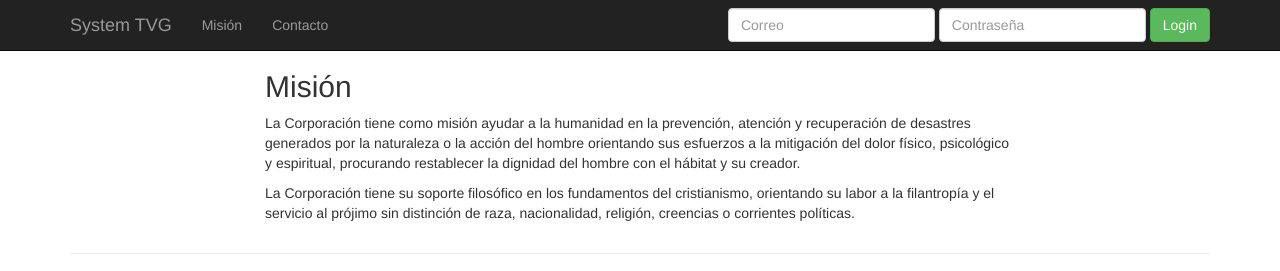
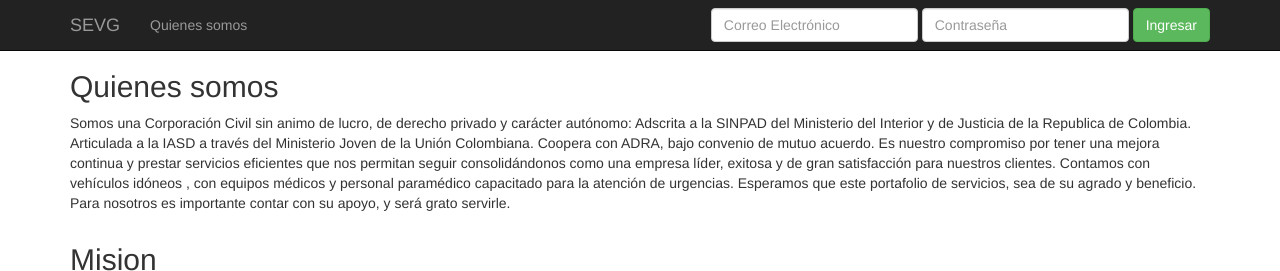
Before and after one commit to b3nkos/sevg, a CodeIgniter app: page /sevg/mision in a window 1280 px wide. Shown: the top 271 px of the page. Run offline with CodeIgniter, Linux system fonts and the light colour scheme.

Commit message:
add design in view home and others

```diff
--- a/frontend/application/views/evento/index.php
+++ b/frontend/application/views/evento/index.php
@@ -40,7 +40,7 @@
             </div>
         </div>
     </div>
-    <hr>
+
 </div>
 
 <!-- Modal -->
--- a/frontend/application/views/includes/footer.php
+++ b/frontend/application/views/includes/footer.php
@@ -1,14 +1,22 @@
 <div class="container">
+
+	<hr>
+
 	<div class="row">
-		<div class="col-md-4"></div>
+
+		<div class="col-md-4">
+		</div>
+
 		<div class="col-md-6">
 			<footer>
-			    <p>© eduardo76609@hotmail.com - <?php echo date('Y')?></p>
-			    <a href="<?php echo site_url('human.txt')?>"><img src="http://humanstxt.org/img/oficial-logos/humanstxt-isolated-blank.gif"></a>
+			    <p>info@rescategarsa.org - <?php echo date('Y')?></p>
 			</footer>
 		</div>
+
 	</div>
+
 </div>
+
 <script src="<?php echo base_url()?>public/js/libraries/jquery.min.js"></script>
 <script src="<?php echo base_url()?>public/js/bootstrap.min.js"></script>
 <script src="<?php echo base_url()?>public/js/ajax.js?<?php echo time()?>"></script>
--- a/frontend/application/views/includes/header.php
+++ b/frontend/application/views/includes/header.php
@@ -3,7 +3,6 @@
     <head>
         <title><?php echo $title?></title>
         <meta charset="UTF-8" />
-        <link type="text/plain" rel="author" href="<?php echo site_url('human.txt')?>" />
         <link rel="stylesheet" href="<?php echo base_url(); ?>public/css/bootstrap.min.css" />
         <style>
             /* Move down content because we have a fixed navbar that is 50px tall */
@@ -24,12 +23,11 @@
                         <span class="icon-bar"></span>
                         <span class="icon-bar"></span>
                     </button>
-                    <a class="navbar-brand" href="<?php echo base_url() ?>">System TVG</a>
+                    <a class="navbar-brand" href="<?php echo base_url() ?>">SEVG</a>
                 </div>
                 <div class="navbar-collapse collapse">
                     <ul class="nav navbar-nav">
-                        <li><a href="<?php echo site_url('mision')?>">Misión</a></li>
-                        <li><a href="#contact">Contacto</a></li>
+                        <li><a href="<?php echo site_url('mision')?>">Quienes somos</a></li>
                         <?php if( $this->session->userdata('Email') !== FALSE ):?>
                             <li><a href="<?php echo site_url('evento')?>">Eventos</a></li>
                         <?php endif;?>
@@ -38,12 +36,12 @@
                     <?php if( $this->session->userdata('Email') === FALSE ): ?>
                         <form class="navbar-form navbar-right" role="form" action="<?php echo site_url('user/login')?>" method="post">
                             <div class="form-group <?php echo isset($error_status) ? $error_status : NULL ?>">
-                                <input type="text" placeholder="Correo" name="email" class="form-control">
+                                <input type="text" placeholder="Correo Electrónico" name="email" class="form-control">
                             </div>
                             <div class="form-group <?php echo isset($error_status) ? $error_status : NULL ?>">
                                 <input type="password" placeholder="Contraseña" name="password" class="form-control">
                             </div>
-                            <button type="submit" class="btn btn-success">Login</button>
+                            <button type="submit" class="btn btn-success">Ingresar</button>
                         </form>
                     <?php else:?>
                         <ul class="nav navbar-nav navbar-right">
@@ -57,8 +55,6 @@
                                     <li role="presentation">
                                         <a role="menuitem" tabindex="-1" href="<?php echo site_url('user/profile')?>">Perfil</a>
                                     </li>
-                                    <li role="presentation"><a role="menuitem" tabindex="-1" href="http://twitter.com/fat">Another action</a></li>
-                                    <li role="presentation"><a role="menuitem" tabindex="-1" href="http://twitter.com/fat">Something else here</a></li>
                                     <li role="presentation" class="divider"></li>
                                     <li role="presentation">
                                         <a role="menuitem" tabindex="-1" href="<?php echo base_url('user/logout')?>"> <span class="glyphicon glyphicon-off"></span> Salir</a>
--- a/frontend/application/views/mision/index.php
+++ b/frontend/application/views/mision/index.php
@@ -1,37 +1,61 @@
 <div class="container">
-    <!-- Example row of columns -->
     <div class="row">
-    <div class="col-md-2">
-    </div>
-        <div class="col-md-8">
-            <h2>Misión</h2>
+
+        <div class="col-md-12">
+            <h2>Quienes somos</h2>
             <p>
-                La Corporación tiene como misión ayudar a la humanidad en la prevención, atención y
-                recuperación de desastres generados por la naturaleza o la acción del hombre
-                orientando sus esfuerzos a la mitigación del dolor físico, psicológico y espiritual,
-                procurando restablecer la dignidad del hombre con el hábitat y su creador.
-            </p>
-            <p>
-                La Corporación tiene su soporte filosófico en los fundamentos del cristianismo,
-                orientando su labor a la filantropía y el servicio al prójimo
-                sin distinción de raza, nacionalidad, religión,
-                creencias o corrientes políticas.
+                Somos una Corporación Civil sin animo de lucro, de derecho privado y carácter autónomo:
+                Adscrita a la SINPAD del Ministerio del Interior y de Justicia de la Republica de Colombia.
+                Articulada a la IASD a través del Ministerio Joven de la Unión Colombiana. Coopera con
+                ADRA, bajo convenio de mutuo acuerdo.
+                Es nuestro compromiso por tener una mejora continua y prestar servicios eficientes que
+                nos permitan seguir consolidándonos como una empresa líder, exitosa y de gran
+                satisfacción para nuestros clientes. Contamos con vehículos idóneos , con equipos
+                médicos y personal paramédico capacitado para la atención de urgencias.
+                Esperamos que este portafolio de servicios, sea de su agrado y beneficio. Para nosotros
+                es importante contar con su apoyo, y será grato servirle.
             </p>
         </div>
-<!--         <div class="col-md-6">
-            <h2>Heading</h2>
-            <p>Donec id elit non mi porta gravida at eget metus. Fusce dapibus, tellus ac cursus commodo, tortor mauris condimentum nibh, ut fermentum massa justo sit amet risus. Etiam porta sem malesuada magna mollis euismod. Donec sed odio dui. </p>
-            <p><a class="btn btn-default" href="http://getbootstrap.com/examples/jumbotron/#" role="button">View details »</a></p>
-        </div> -->
-    </div>
-    <hr>
-    <div class="row">
-        <div class="col-md-2">
+
+        <div class="col-md-12">
+            <h2>Mision</h2>
+            <p>
+                La corporación RESCATE GARSA es una institución prestadora de servicios de
+                salud que a través de la rápida y efectiva atención pre hospitalaria, transporte
+                seguro y rescate en situaciones de emergencias, urgencias y desastres, ayuda en la
+                mitigación del dolor, el restablecimiento del entorno y facilita la continuidad de la
+                cadena de supervivencia, salvaguardando la vida de sus pacientes sin distinción de
+                ninguna índole; apoyados en un grupo de voluntarios altamente calificado,
+                procedimientos eficientes e innovación tecnológica, enmarcados en los principios
+                cristianos adventistas, contribuyendo al desarrollo de la obra medico misionera en la
+                región
+            </p>
         </div>
-        <div class="col-md-8">
-            <img height="500" width="750" src="http://www.rescategarsaarauca.org/fotos/grupal.jpg">
+
+        <div class="col-md-12">
+            <h2>Vision</h2>
+            <p>
+                Para el 2015 la corporación RESCATE GARSA será la primera IPS dentro de los
+                grupos de socorro a nivel nacional, reconocida por la rapidez y efectividad de sus
+                acciones, en beneficio de nuestros usuarios, su familia, los afectados y/o
+                damnificados.
+            </p>
         </div>
+
+        <div class="col-md-12">
+            <h2>Politica</h2>
+            <p>
+                La corporación RESCATE GARSA se compromete con el mejoramiento continuo
+                de sus procesos para atender las situaciones de emergencias y desastres que
+                los requieran de una manera rápida, efectiva y segura, mediante acciones
+                integrales y eficientes, con voluntarios de alto valor y ejemplo cristiano
+                comprometidos con la comunidad a la que sirven, de manera que satisfagan las
+                expectativas y cumplan los requerimientos legales vigentes, preservando la vida
+                y el entorno, a través del establecimiento de un Sistema de Gestión de la
+                Calidad.
+            </p>
+        </div>
+
     </div>
 
-    <hr>
 </div> <!-- /container -->
```
Also changed, not shown: frontend/application/views/home.php (+9 -16 lines), README.md.
